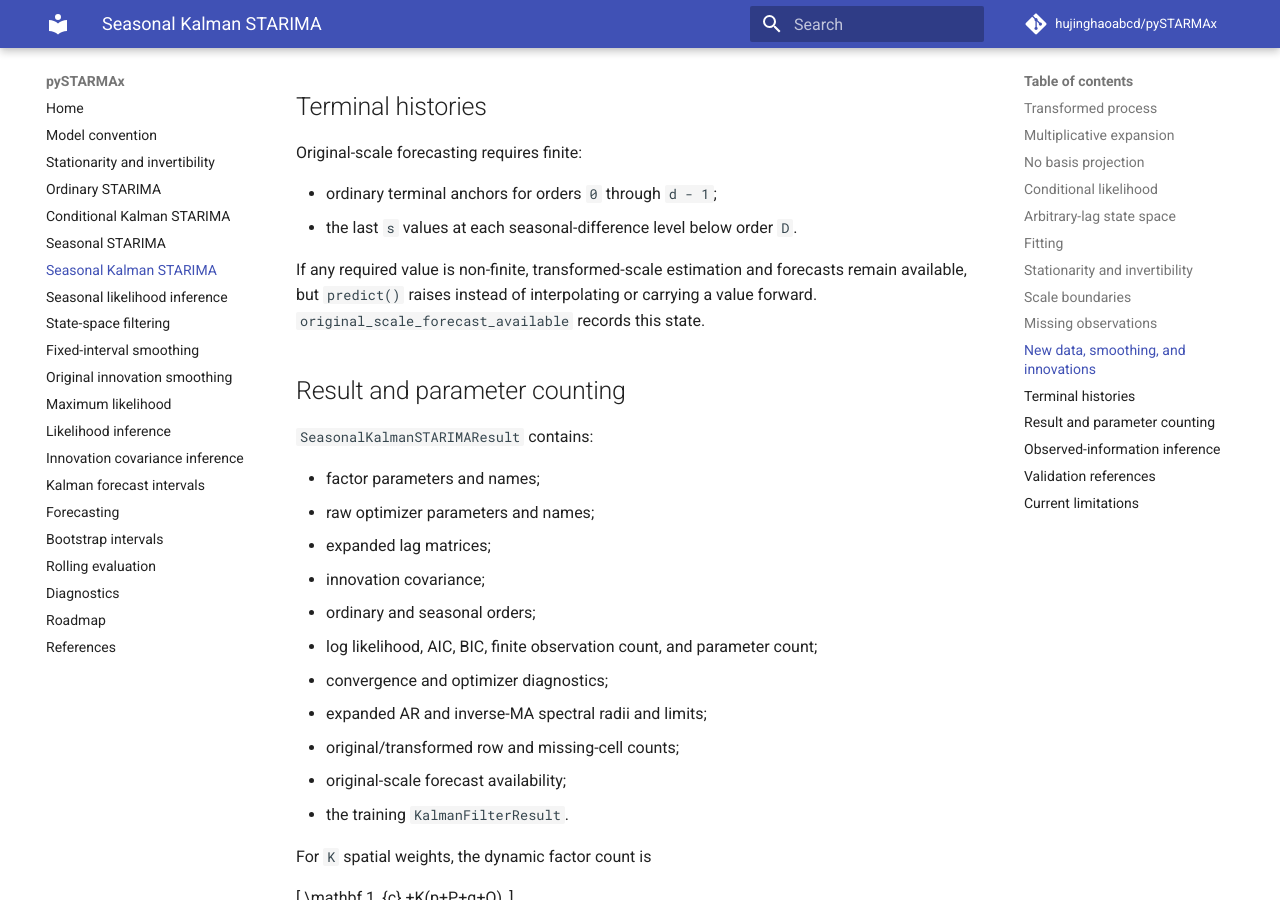
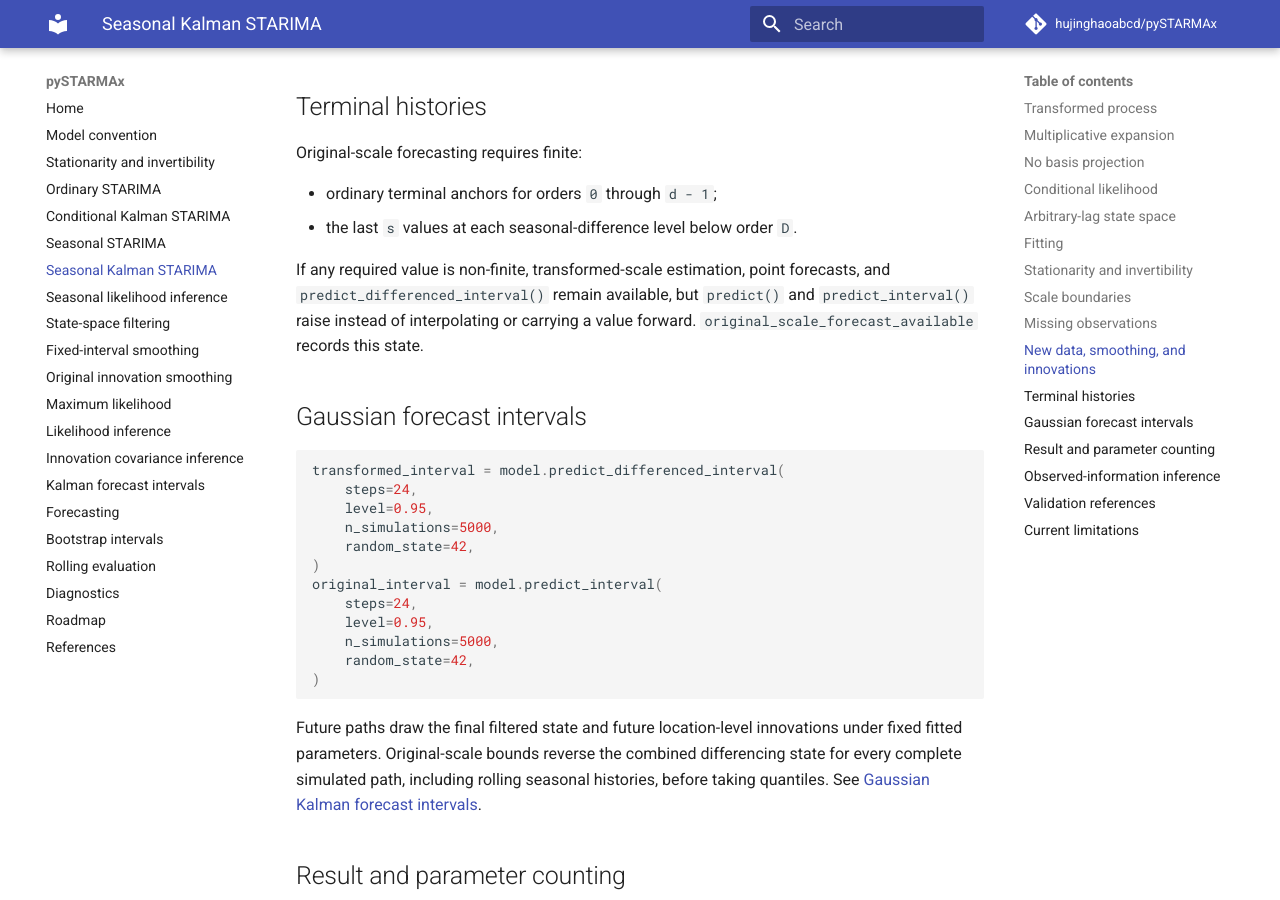
Before and after one commit to hujinghaoabcd/pySTARMAx, an MkDocs documentation site: the page built from docs/seasonal_maximum_likelihood.md, in a window 1280 px wide and 900 px high, scrolled down 5064 px. Built offline with MkDocs 1.6.1 and Material for MkDocs 9.7.7, drawn with Linux system fonts in a browser that asks for light colours; comment, search, counter and statistics services are not loaded; some of the changed text lies outside the part shown.

Commit message:
Document Kalman forecast interval APIs

````diff
--- a/docs/seasonal_maximum_likelihood.md
+++ b/docs/seasonal_maximum_likelihood.md
@@ -281,9 +281,33 @@ Original-scale forecasting requires finite:
 - ordinary terminal anchors for orders `0` through `d - 1`;
 - the last `s` values at each seasonal-difference level below order `D`.
 
-If any required value is non-finite, transformed-scale estimation and forecasts
-remain available, but `predict()` raises instead of interpolating or carrying a
-value forward. `original_scale_forecast_available` records this state.
+If any required value is non-finite, transformed-scale estimation, point
+forecasts, and `predict_differenced_interval()` remain available, but
+`predict()` and `predict_interval()` raise instead of interpolating or carrying
+a value forward. `original_scale_forecast_available` records this state.
+
+## Gaussian forecast intervals
+
+```python
+transformed_interval = model.predict_differenced_interval(
+    steps=24,
+    level=0.95,
+    n_simulations=5000,
+    random_state=42,
+)
+original_interval = model.predict_interval(
+    steps=24,
+    level=0.95,
+    n_simulations=5000,
+    random_state=42,
+)
+```
+
+Future paths draw the final filtered state and future location-level
+innovations under fixed fitted parameters. Original-scale bounds reverse the
+combined differencing state for every complete simulated path, including
+rolling seasonal histories, before taking quantiles. See
+[Gaussian Kalman forecast intervals](kalman_forecast_intervals.md).
 
 ## Result and parameter counting
 
@@ -340,8 +364,7 @@ The implementation is checked through:
 - pure seasonal AR estimation and expanded companion admissibility;
 - seasonal random-walk reconstruction from a rolling cycle history;
 - seasonal missing-value propagation and finite likelihood counts;
-- refusal of original-scale forecasts with incomplete terminal seasonal
-  history;
+- transformed interval availability and original interval refusal with incomplete terminal seasonal history;
 - combined ordinary-seasonal new-data filter and smoother lengths;
 - aligned original fitted values using the complete combined lag polynomial;
 - constructor, dimensionality, infinity, sample-offset, and fitted-state
@@ -353,7 +376,7 @@ The implementation is checked through:
   not exact diffuse on a level-state representation;
 - observed-information inference uses central finite differences and can be
   expensive or step sensitive for large seasonal/full-covariance models;
-- original-scale forecast intervals are unavailable;
+- forecast intervals condition on fitted parameters and use Monte Carlo quantiles;
 - original-scale filtered and smoothed level-state distributions are not
   returned;
 - state and innovation smoothing treat parameters as fixed;
````
Also changed, not shown: README.md (+60 -9 lines), docs/integrated_maximum_likelihood.md (+20 -6 lines), 1 other file.
